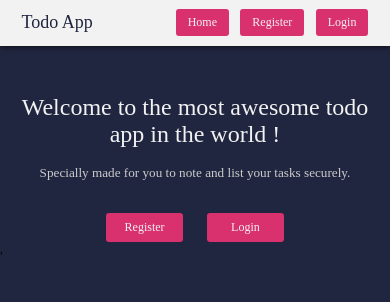
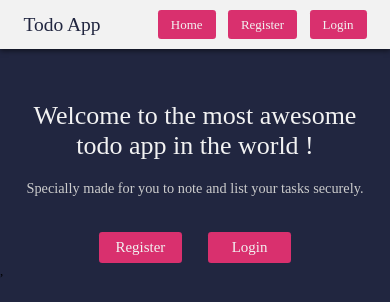
Before and after one commit to paras594/MERN-Todo-App, a React app in the folder client/: page / in a window 390 px wide. Shown: the top 302 px of the page. Built offline with nearby package versions, Linux system fonts and the light colour scheme.

Commit message:
fixed the list item width

```diff
--- a/client/src/main.scss
+++ b/client/src/main.scss
@@ -25,7 +25,7 @@ body {
    }
 
    @media (max-width: 648px) {
-      font-size: 12px;
+      font-size: 13px;
    }
 }
 body {
@@ -48,6 +48,7 @@ nav .nav-buttons {
 }
 
 nav .nav-buttons .button {
+   font-size: 1.15rem;
    text-decoration: none;
    color: $white;
    margin-left: 0.95rem;
@@ -112,7 +113,7 @@ p {
 }
 
 .landing .links a {
-   font-size: 1.1rem;
+   font-size: 1.15rem;
    text-decoration: none;
    margin: 0 1rem;
    height: 2.4rem;
@@ -129,7 +130,7 @@ p {
    }
 
    @media (max-width: 500px) {
-      font-size: 1rem;
+      font-size: 1.15rem;
    }
 }
 
@@ -225,6 +226,9 @@ p {
    margin: 1.9rem auto;
    width: 31.2rem;
    list-style-type: none;
+   @media (max-width: 400px) {
+      width: 90%;
+   }
    li {
       background: $white;
       border-radius: 0.25rem;
```
Also changed, not shown: 1 other file (tests, documents, lock files or other folders).
